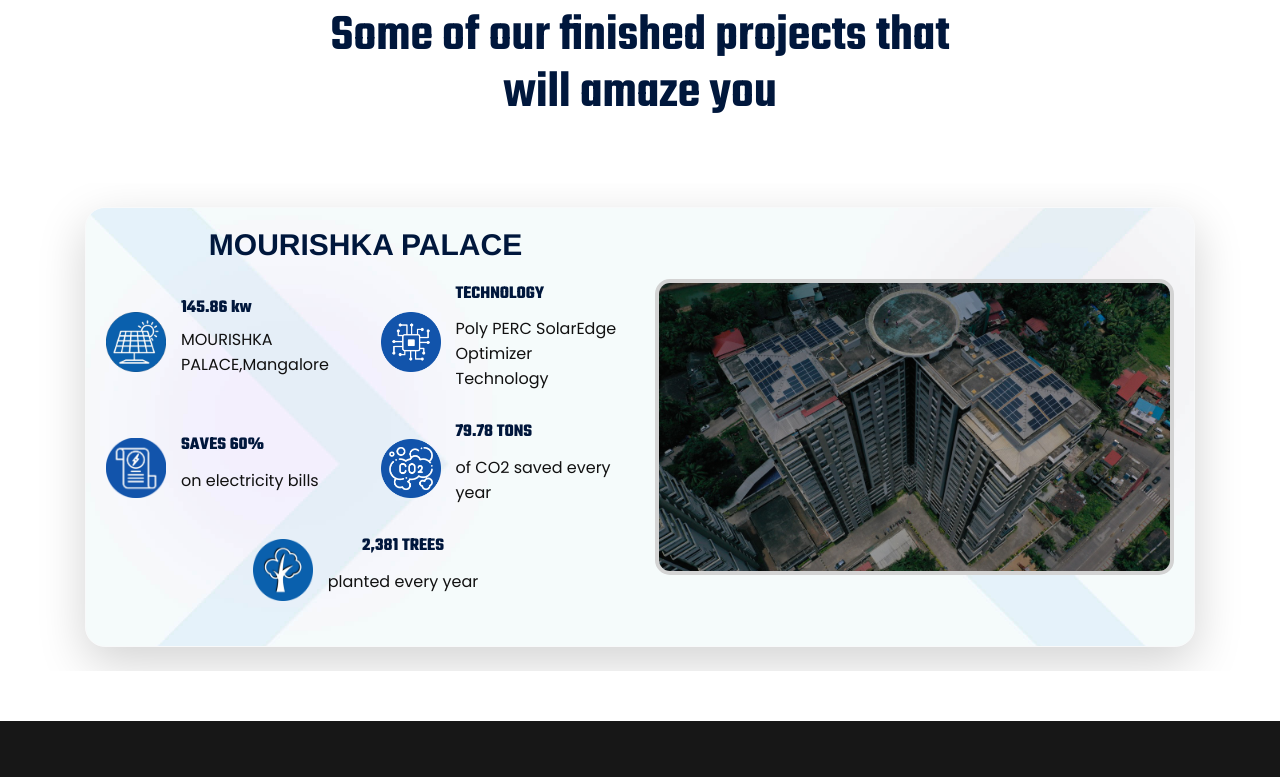
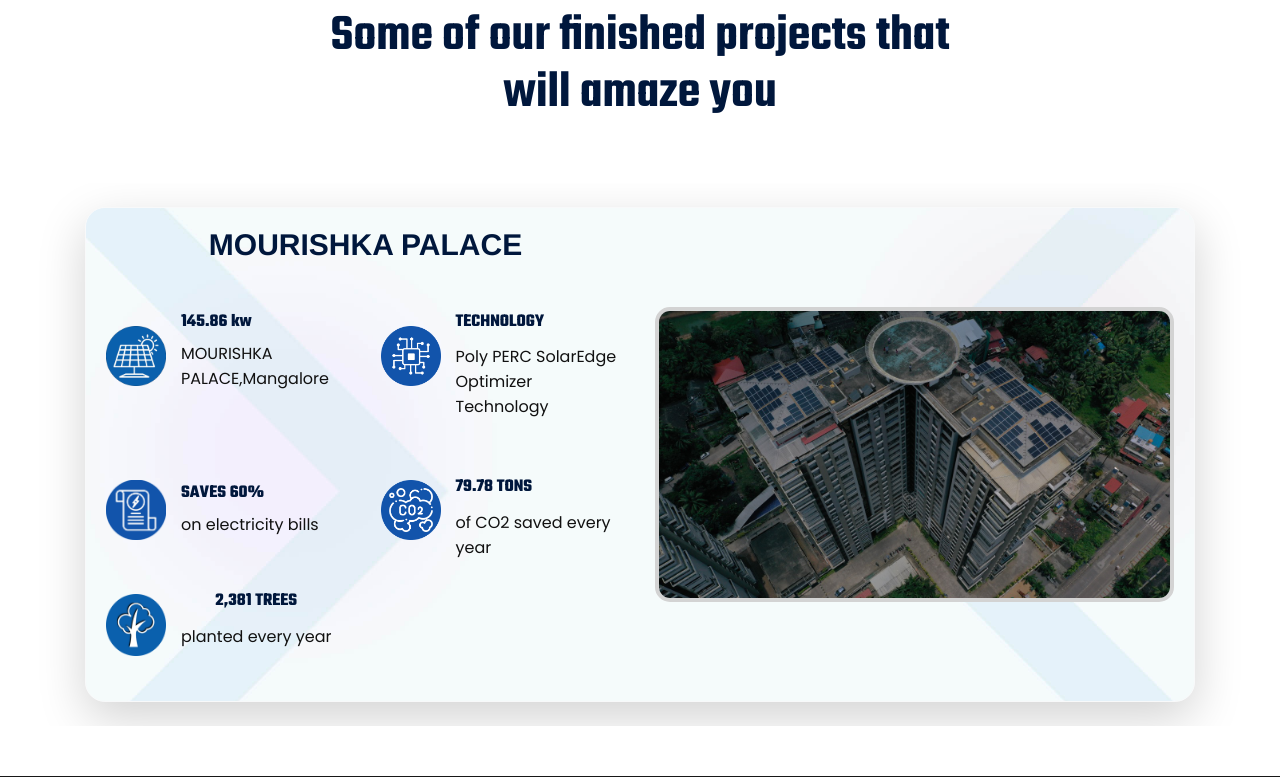
Before and after one commit to dhanwis/SunRay, a Django app: page / in a window 1280 px wide. Shown: the part 4142-4919 px from the top of the page. Run offline with Django 5.2, Linux system fonts and the light colour scheme; data comes from the database, SQL or seed files in the repository; both versions use the stored data as it was after the commit; some libraries are stand-ins or nearby versions.

Commit message:
change in carousel and add project

```diff
--- a/sunray/views.py
+++ b/sunray/views.py
@@ -144,7 +144,7 @@
         large_project = LargeProject(title=title, kw=kw, place=place, technology=technology, image=image,saves=saves,trees=trees,tons=tons)
         large_project.save()
 
-        return redirect('index')  # Redirect to index page after successful upload
+        return redirect('dashboard')  # Redirect to index page after successful upload
 
     return render(request, 'upload_large_project.html')
 
--- a/templates/about.html
+++ b/templates/about.html
@@ -379,7 +379,7 @@
   <!-- End-->
    <!-- Team item-->
    <div class="col-xl-3 col-sm-6 mb-5">
-    <div class="bg-white rounded shadow-sm py-5 px-4"><img src="{% static 'images/new datas/Nimish Thomas.jpg' %}" alt="" width="100" class="img-fluid rounded mb-3 img-thumbnail shadow-sm">
+    <div class="bg-white rounded shadow-sm py-5 px-4"><img src="{% static 'images/new datas/Nimish Thomas .jpg' %}" alt="" width="100" class="img-fluid rounded mb-3 img-thumbnail shadow-sm">
       <h5 class="mb-0">Nimish Thomas </h5><span class="small text-uppercase text-muted">Assistant Manager-O&M</span>
 
     </div>
@@ -442,7 +442,7 @@
                 <!-- Section Heading-->
                 <div class="section_heading text-center">
 
-                    <h3>Timeline</h3>
+                    <h3>our services</h3>
                     <div class="line"></div>
                 </div>
             </div>
--- a/templates/index.html
+++ b/templates/index.html
@@ -62,6 +62,7 @@
     <link href="https://fonts.googleapis.com/css?family=Teko:300,400,500,600,700&amp;display=swap" rel="stylesheet">
     <link href="https://fonts.googleapis.com/css?family=Poppins&amp;display=swap" rel="stylesheet">
     <link href="https://fonts.googleapis.com/css?family=Roboto:400,500,700,900&amp;display=swap" rel="stylesheet">
+
   <style>
     /* Custom styles here */
     #map {
@@ -1145,15 +1146,13 @@
 
     <!-- IMAGE CAROUSEL START -->
     {% block content %}
-
-
     <div class="section-content">
         <div id="projectCarousel" class="carousel slide" data-bs-ride="carousel" data-bs-interval="3000">
             <div class="carousel-inner">
                 {% for project in large_projects %}
                 <div class="carousel-item {% if forloop.first %}active{% endif %}">
                     <div class="container my-4">
-                        <div class="card shadow-lg border-light" style="border-radius: 20px; background-image: url('{% static 'images/background/services_bg.jpg' %}'); background-size: cover; background-position: center;"">
+                        <div class="card shadow-lg border-light" style="border-radius: 20px; background-image: url('{% static 'images/background/services_bg.jpg' %}'); background-size: cover; background-position: center;">
                             <div class="card-body">
                                 <div class="row gx-4 align-items-center">
                                     <!-- Image Section (Top on Mobile, Right on Larger Screens) -->
@@ -1169,15 +1168,15 @@
                                             <!-- Row for Two Icons and Their Content -->
                                             <div class="col-12 col-md-6 d-flex align-items-center mb-4">
                                                 <img src="{% static 'images/projectlogo/solarpanel (2).png' %}" class="me-2" alt="Solar Icon" style="width: 60px;">
-                                                <div class="ms-3"  style="margin-left: 15px;">
+                                                <div class="ms-3" style="margin-left: 15px;">
                                                     <h5 class="fw-bold mb-0"><b>{{ project.kw }}</b></h5>
                                                     <p class="mb-0">{{ project.place }}</p>
                                                 </div>
                                             </div>
                                             <div class="col-12 col-md-6 d-flex align-items-center mb-4">
-                                                <img src="{% static 'images/projectlogo/technology.png' %}" class="me-2" alt="Technology Icon" style="width: 60px;">
-                                                <div class="ms-3"  style="margin-left: 15px;">
-                                                    <h5 class="fw-bold mb-1"><b>TECHNOLOGY</b></h5>
+                                                <img src="{% static 'images/projectlogo/technology1.png' %}" class="me-2" alt="Technology Icon" style="width: 60px;">
+                                                <div class="ms-3" style="margin-left: 15px;">
+                                                    <h5 class="fw-bold mb-1" style="margin-top: 28px;"><b>TECHNOLOGY</b></h5>
                                                     <p class="mb-0">{{ project.technology }}</p>
                                                 </div>
                                             </div>
@@ -1185,25 +1184,25 @@
                                         <div class="row">
                                             <!-- Row for Two More Icons and Their Content -->
                                             <div class="col-12 col-md-6 d-flex align-items-center mb-4">
-                                                <img src="{% static 'images/projectlogo/savebill.png' %}" class="me-2" alt="Save Icon" style="width: 60px;">
-                                                <div class="ms-3"  style="margin-left: 15px;">
-                                                    <h5 class="fw-bold mb-1"><b>SAVES {{ project.saves }}%</b></h5>
+                                                <img src="{% static 'images/projectlogo/savebill1.png' %}" class="me-2" alt="Save Icon" style="width: 60px;">
+                                                <div class="ms-3" style="margin-left: 15px;">
+                                                    <h5 class="fw-bold mb-0" style="margin-top: 10px;"><b>SAVES {{ project.saves }}%</b></h5>
                                                     <p class="mb-0">on electricity bills</p>
                                                 </div>
                                             </div>
                                             <div class="col-12 col-md-6 d-flex align-items-center mb-4">
                                                 <img src="{% static 'images/projectlogo/co2.png' %}" class="me-2" alt="CO2 Icon" style="width: 60px;">
-                                                <div class="ms-3"  style="margin-left: 15px;">
-                                                    <h5 class="fw-bold mb-1"><b>{{ project.tons }} TONS</b></h5>
+                                                <div class="ms-3" style="margin-left: 15px;">
+                                                    <h5 class="fw-bold mb-1"  style="margin-top: 27px;"><b>{{ project.tons }} TONS</b></h5>
                                                     <p class="mb-0">of CO2 saved every year</p>
                                                 </div>
                                             </div>
                                         </div>
                                         <div class="row">
                                             <!-- Last Icon and Its Content -->
-                                            <div class="col-12 d-flex align-items-center justify-content-center mb-4">
-                                                <img src="{% static 'images/projectlogo/trees.png' %}" class="me-2" alt="Tree Icon" style="width: 60px;">
-                                                <div class="ms-3 text-center"  style="margin-left: 15px;">
+                                            <div class="col-12 d-flex align-items-center mb-4">
+                                                <img src="{% static 'images/projectlogo/trees1.png' %}" class="me-2" alt="Tree Icon" style="width: 60px;">
+                                                <div class="ms-3 text-start text-lg-center" style="margin-left: 15px;">
                                                     <h5 class="fw-bold mb-1"><b>{{ project.trees }} TREES</b></h5>
                                                     <p class="mb-0">planted every year</p>
                                                 </div>
@@ -1215,21 +1214,24 @@
                         </div>
                     </div>
                 </div>
-
                 {% endfor %}
             </div>
 
             <!-- Carousel Controls -->
-            {% comment %} <a class="carousel-control-prev" href="#projectCarousel" role="button" data-bs-slide="prev">
+            {% comment %}
+            <a class="carousel-control-prev custom-carousel-control" href="#projectCarousel" role="button" data-bs-slide="prev">
                 <span class="carousel-control-prev-icon" aria-hidden="true"></span>
                 <span class="visually-hidden">Previous</span>
             </a>
-            <a class="carousel-control-next" href="#projectCarousel" role="button" data-bs-slide="next">
+            <a class="carousel-control-next custom-carousel-control" href="#projectCarousel" role="button" data-bs-slide="next">
                 <span class="carousel-control-next-icon" aria-hidden="true"></span>
                 <span class="visually-hidden">Next</span>
-            </a> {% endcomment %}
+            </a>
+            {% endcomment %}
         </div>
     </div>
+
+
 
 
 {% endblock %}
```
Also changed, not shown: db.sqlite3, media/large_projects/Picture10.jpg (added), media/large_projects/Picture11.jpg (added), media/large_projects/Picture4.jpg (added), media/large_projects/Picture4_zko4Cuj.jpg (added), media/large_projects/Picture5.jpg (added), media/large_projects/Picture6.jpg (added), media/large_projects/Picture7.jpg (added), media/large_projects/Picture8.jpg (added), media/large_projects/Picture9.jpg (added), static/images/projectlogo/savebill1.png (renamed from static/images/projectlogo/savebill.png), static/images/projectlogo/technology1.png (renamed from static/images/projectlogo/technology.png), static/images/projectlogo/trees1.png (renamed from static/images/projectlogo/trees.png).
